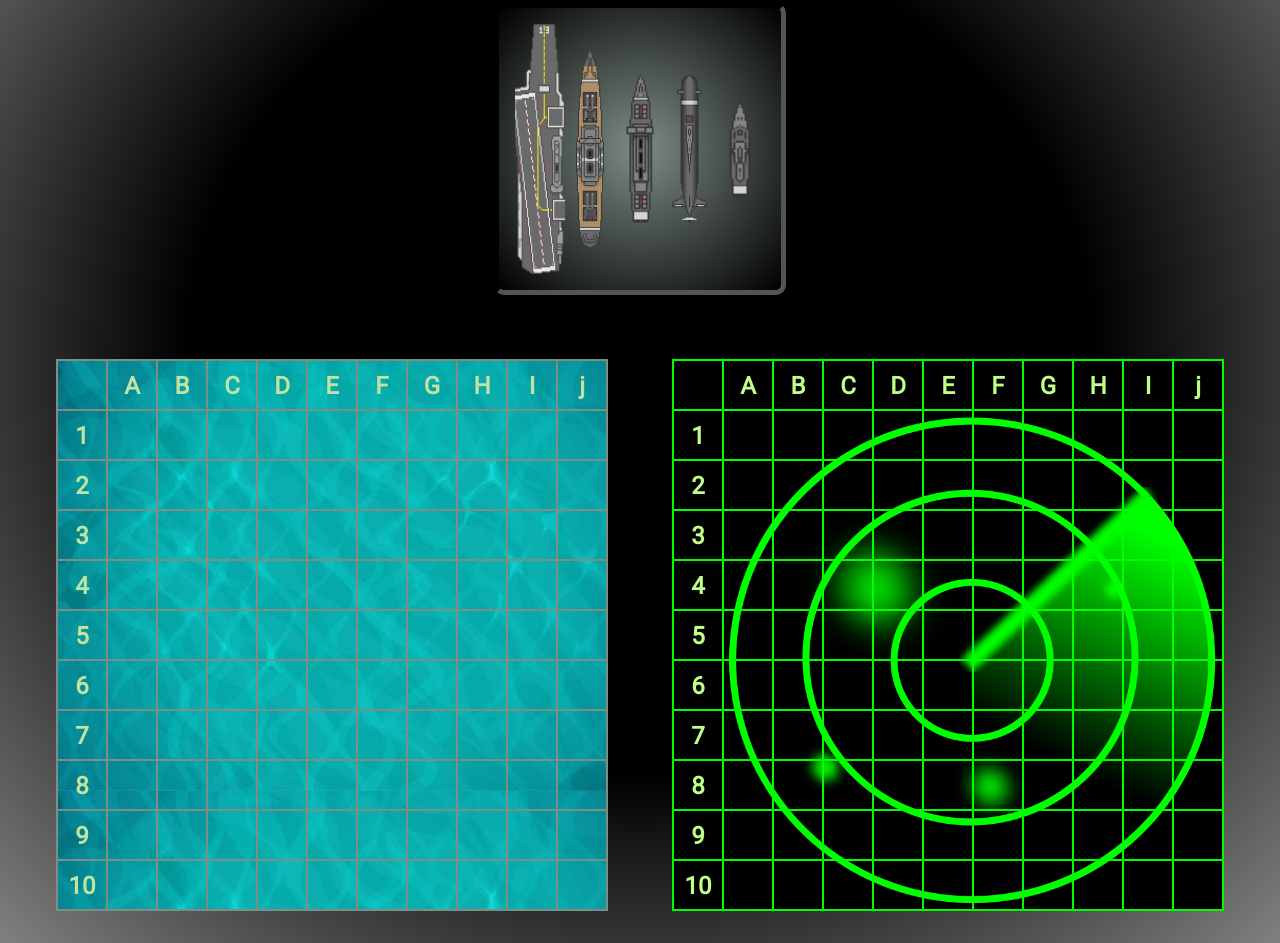
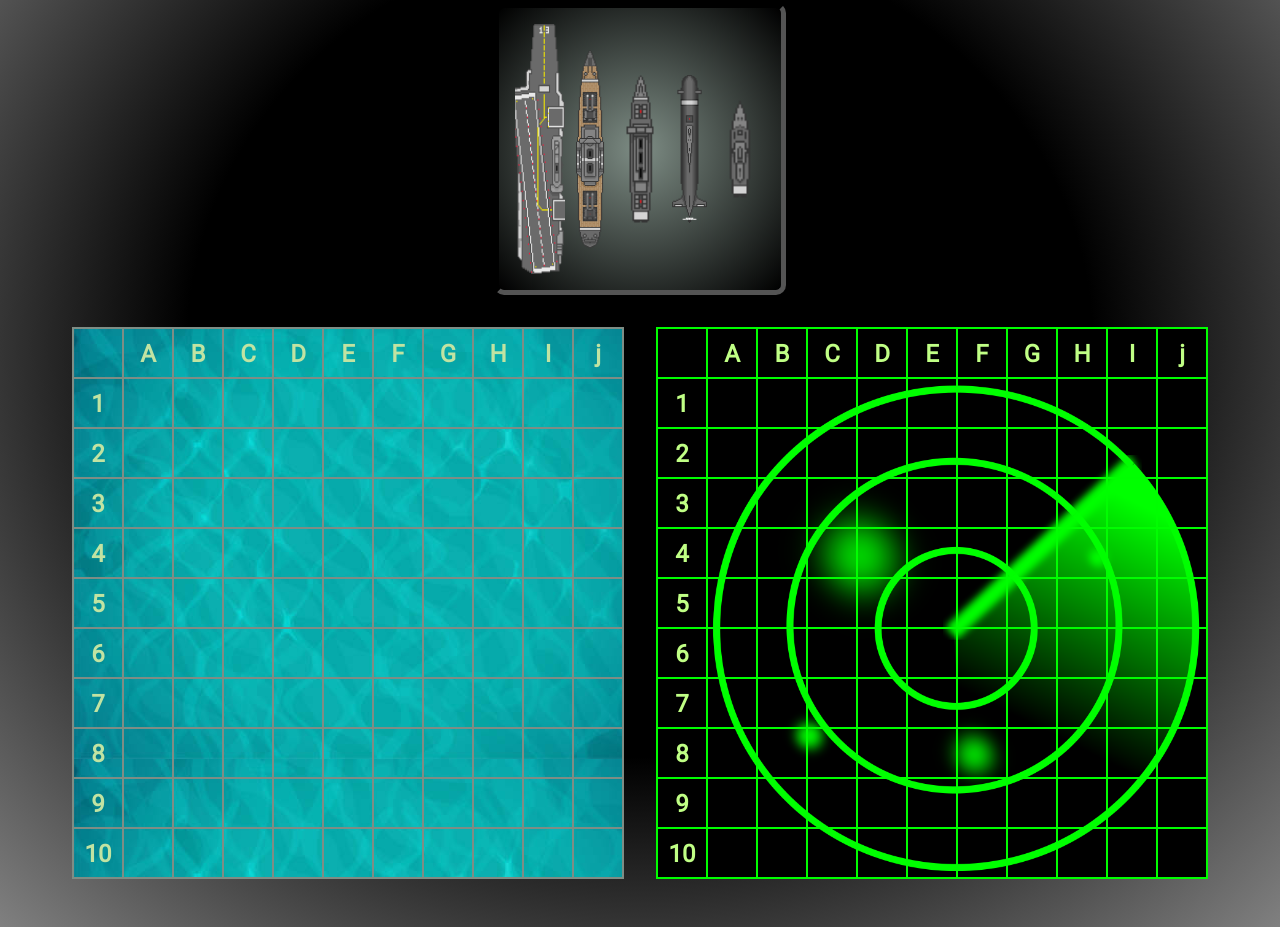
Before and after one commit to SamuelWyck/battleships, a website built with webpack: page src/template.html in a window 1280 px wide. Shown: the part 236-1179 px from the top of the page. Built offline with nearby package versions, Linux system fonts and the light colour scheme.

Commit message:
Add touch up styling

```diff
--- a/src/styles.css
+++ b/src/styles.css
@@ -87,14 +87,14 @@ header button:hover, .choice-selected {
     flex-wrap: wrap;
     justify-content: center;
     align-items: center;
-    gap: 4rem;
-    margin: 3rem 2rem 2rem 2rem;
+    gap: 2rem;
+    margin: 3rem 0;
 }
 
 .boards-div {
     display: flex;
     flex-wrap: wrap;
-    gap: 4rem;
+    gap: 2rem;
     display: flex;
     flex-wrap: wrap;
     justify-content: center;
@@ -314,7 +314,7 @@ div.board-cell-marker.miss, div.radar-cell-marker.miss {
 }
 
 .dialog {
-    position: absolute;
+    position: fixed;
     top: 20%;
     left: 0;
     right: 0;
```
